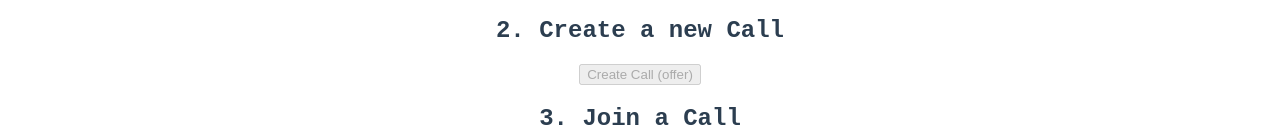
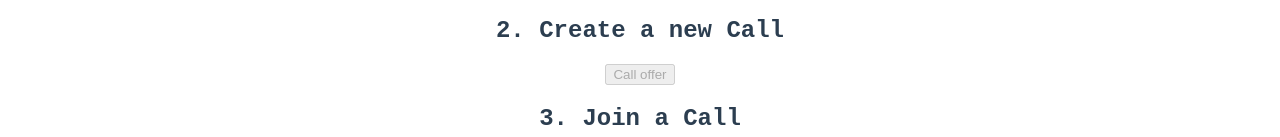
Before and after one commit to Christian-pprogrammer/webrtc-js-impl, a website built with Vite: page index.html in a window 1280 px wide. Shown: the part 663-800 px from the top of the page. Built offline with nearby package versions, Linux system fonts and the light colour scheme; some packages are replaced by stand-ins of ours; a web font is replaced by a local one.

Commit message:
Update index.html

```diff
--- a/index.html
+++ b/index.html
@@ -23,7 +23,7 @@
 
     <button id="webcamButton">Start webcam</button>
     <h2>2. Create a new Call</h2>
-    <button id="callButton" disabled>Create Call (offer)</button>
+    <button id="callButton" disabled>Call offer</button>
 
     <h2>3. Join a Call</h2>
     <p>Answer the call from a different browser window or device</p>
```
